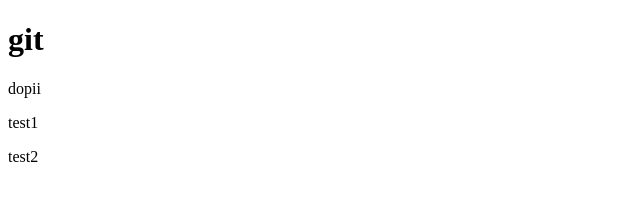
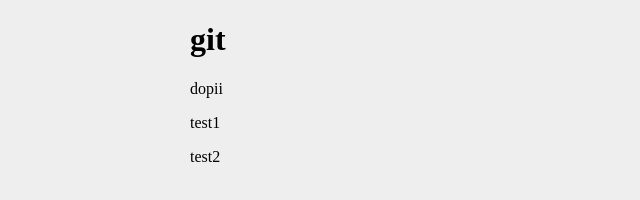
Before and after one commit to monkriz/site, a plain HTML site: page index.html in a window 1280 px wide. Shown: the whole page, without its empty margins (0-640 px from the left). Drawn offline with Linux system fonts and the light colour scheme.

Commit message:
add style

```diff
--- a/index.html
+++ b/index.html
@@ -3,6 +3,7 @@
 <head>
 	<meta charset="UTF-8">
 	<title>index</title>
+	<link rel="stylesheet" href="style.css">
 </head>
 <body>
 <h1>git</h1>
--- /dev/null
+++ b/style.css
@@ -0,0 +1,5 @@
+body{
+	background-color:#eee;
+	width:900px;
+	margin:0 auto;
+}
```
